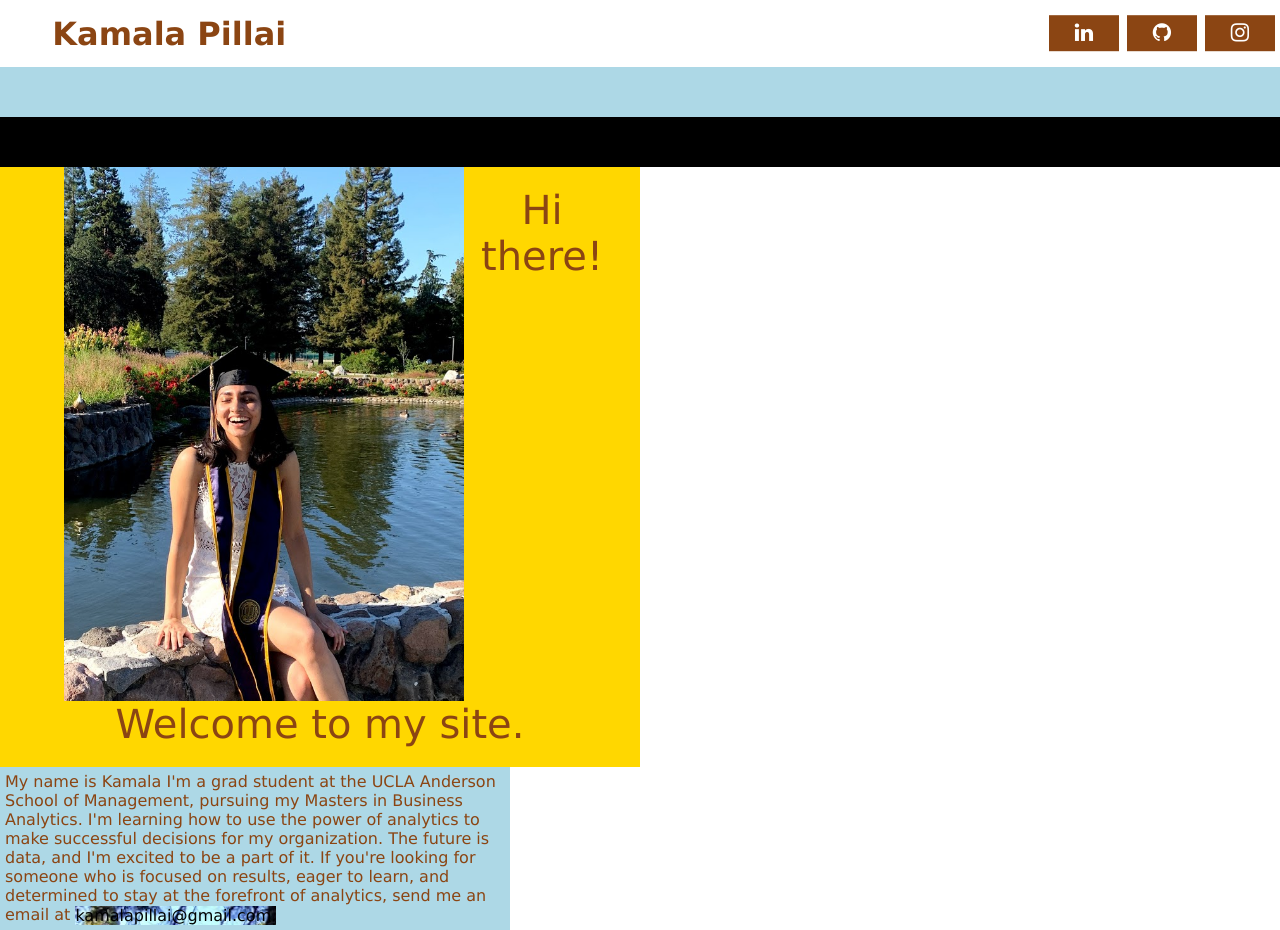
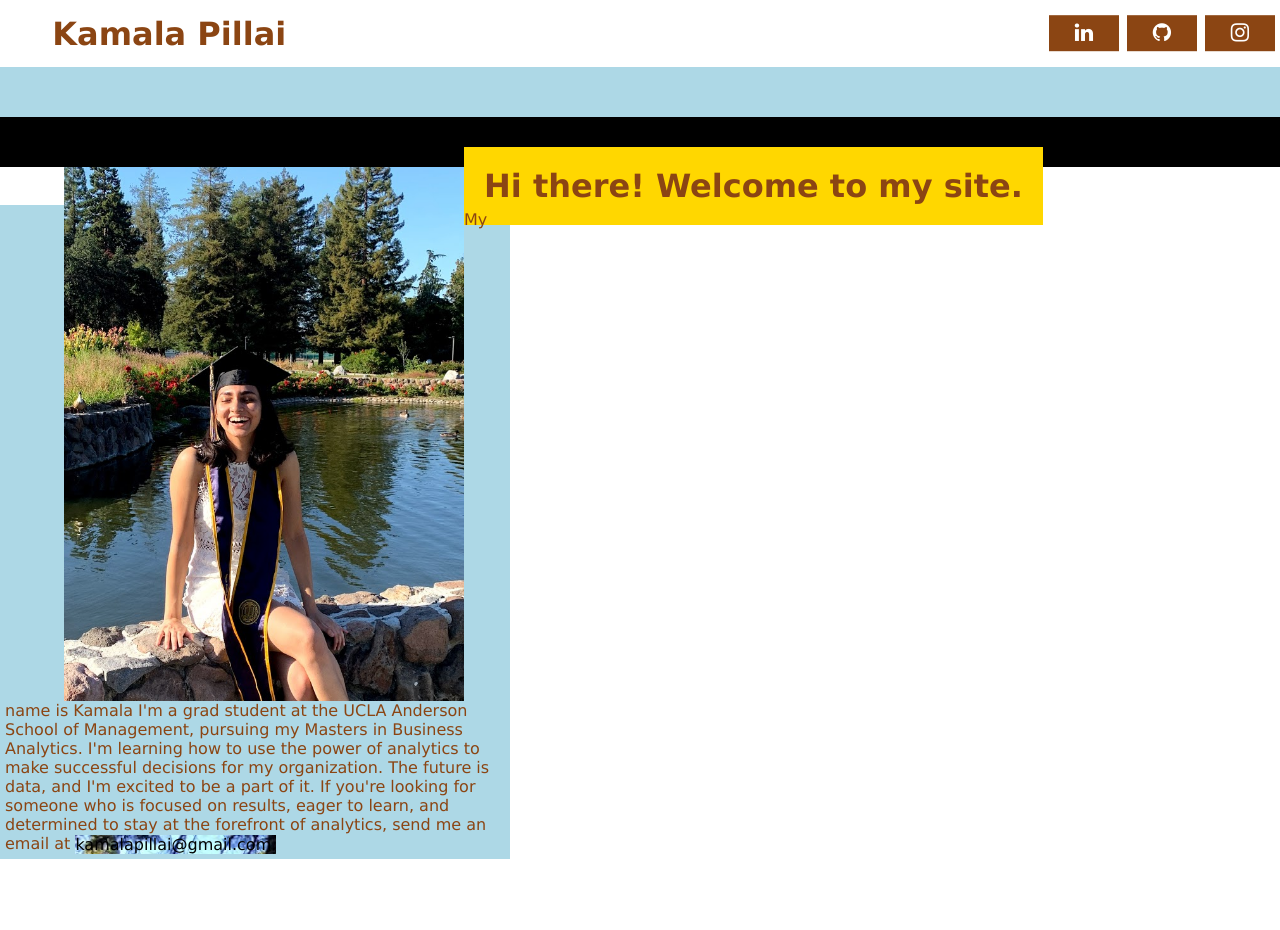
Before and after one commit to kpill/kpill.github.io, a Jekyll site: the page built from index.html, in a window 1280 px wide. Built offline with Jekyll 4.4.1, drawn with Linux system fonts in a browser that asks for light colours; after the commit the page ends 900 px from its top, so only the background shows below that.

Commit message:
Update main.css

```diff
--- a/css/main.css
+++ b/css/main.css
@@ -244,8 +244,10 @@ html, body {
 		width: 600px;
 		padding: 20px;
 		font-family: Geneva, Tahoma, Verdana, sans-serif;
-		font-size: 2.5em;
+		font-size: 2em;
+		font-weight: bold;
 		color: saddleBrown;
+		display: inline;
 	}
 
 
```
